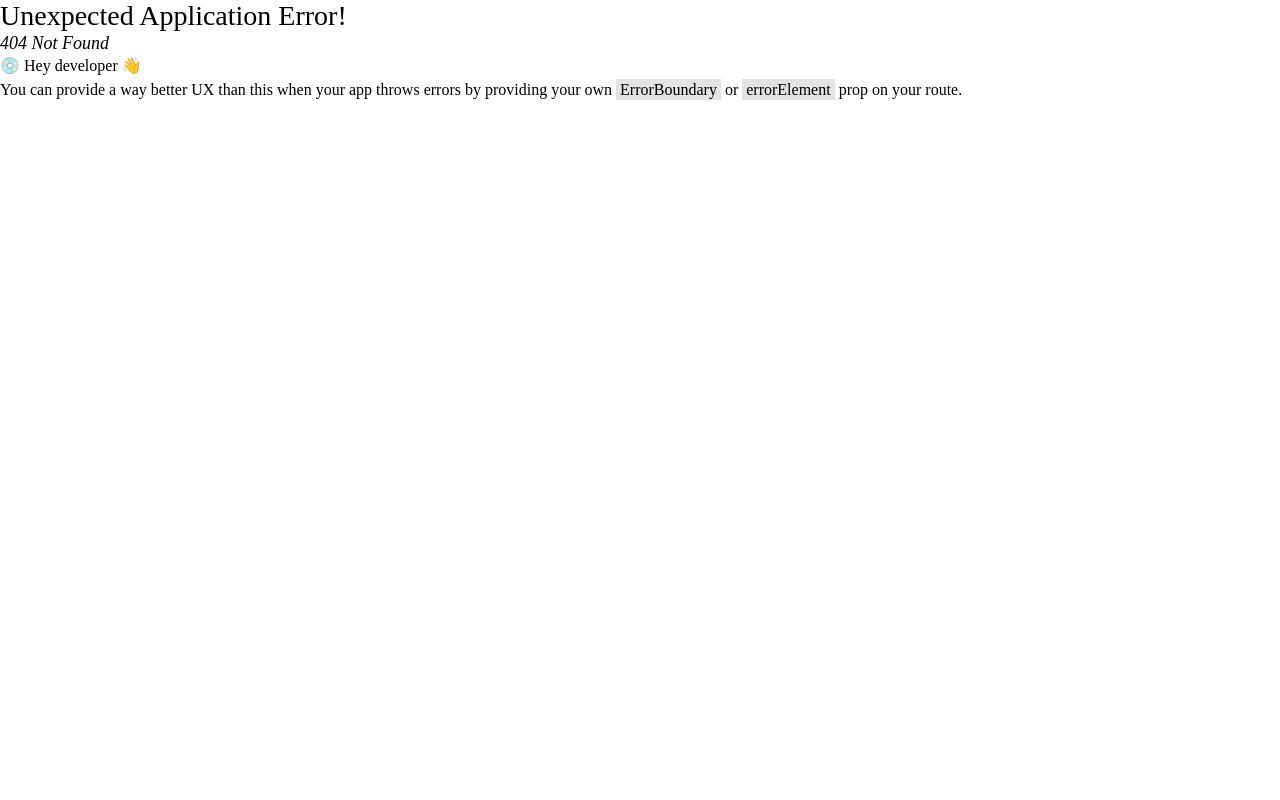
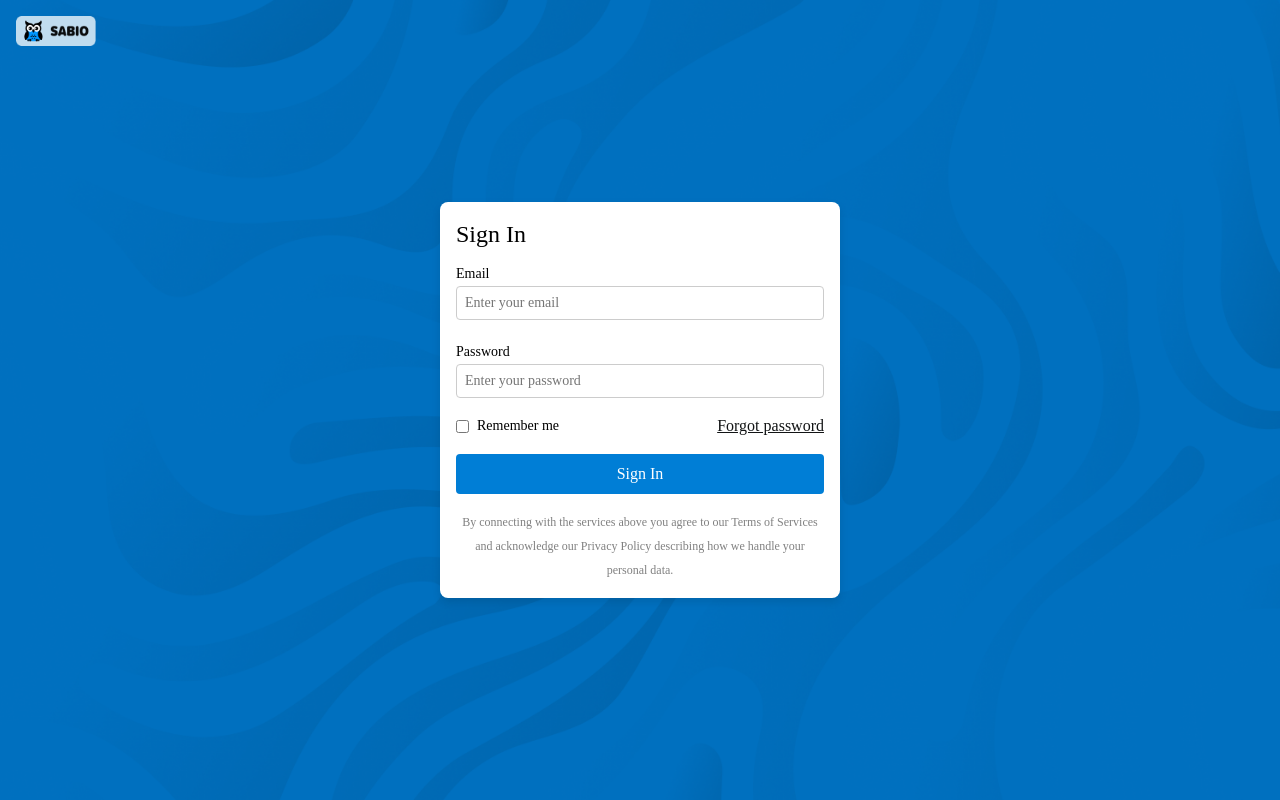
Before and after one commit to DMV-DEV/FE-SABIO, a React (Create React App) app: page /authentication in a window 1280 px wide. Before the commit this address had no page. Built offline with nearby package versions, Linux system fonts and the light colour scheme; a web font is replaced by a local one.

Commit message:
authentication listo

```diff
--- a/src/pages/authentication/Authentication.jsx
+++ b/src/pages/authentication/Authentication.jsx
@@ -10,7 +10,10 @@
   return (
     <div className="login__container">
       <img src={sabioIcon} alt="sabioIcon" className="login__icon"/>
-      <Login/>
+      <Signin/>
+      {/* <Reset/> */}
+      {/* <Login/> */}
+      {/* <NewPasw/> */}
     </div>
   );
 };
--- a/src/pages/authentication/authentication.css
+++ b/src/pages/authentication/authentication.css
@@ -1,3 +1,10 @@
+/* Añadir box-sizing globalmente */
+*,
+*::before,
+*::after {
+  box-sizing: border-box;
+}
+
 body {
   height: 100%;
 }
@@ -11,7 +18,6 @@
   align-items: center;
   justify-content: center;
   position: relative;
-
 }
 
 .login__icon {
@@ -33,7 +39,6 @@
   align-items: flex-start;
   width: 25rem;
   height: auto;
-
 }
 
 .login__title {
@@ -100,11 +105,11 @@
 
 .login__lorem {
   font-size: 0.75rem;
-  text-align: center; /* Centra el texto */
+  text-align: center;
   margin-top: auto;
   max-width: 100%;
-  width: 100%; /* Asegura que ocupe todo el ancho disponible */
+  width: 100%;
   display: flex;
-  justify-content: center; /* Centra el contenido horizontalmente */
+  justify-content: center;
   color: gray;
 }
```
Also changed, not shown: src/routes/Router.jsx (+11 -5 lines).
